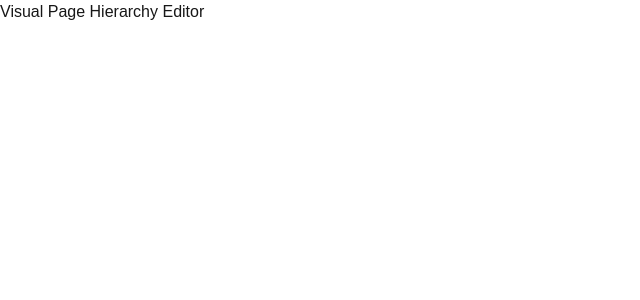
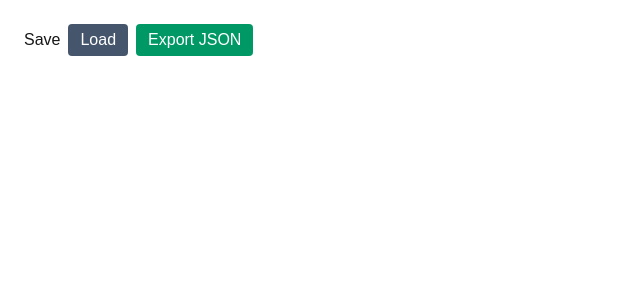
Before and after one commit to JibiGeorge/Jibi-George---Frontend-Developer, a Next.js app: page / in a window 1280 px wide. Shown: the top 300 px of the page, without its empty margins (0-640 px from the left). Built offline with nearby package versions, Linux system fonts and the light colour scheme.

Commit message:
add home page entry with Flow component

```diff
--- a/src/app/page.tsx
+++ b/src/app/page.tsx
@@ -1,7 +1,7 @@
+import Flow from "@/components/Flow";
+
 export default function Home() {
   return (
-    <div>
-      Visual Page Hierarchy Editor
-    </div>
+    <Flow />
   );
 }
--- /dev/null
+++ b/src/components/Flow.tsx
@@ -0,0 +1,22 @@
+"use client"
+
+const Flow = () => {
+
+    return (
+        <main className="p-6 space-y-4 w-full h-full">
+            <div className="flex gap-2">
+                <button>
+                    Save
+                </button>
+                <button className="px-3 py-1 bg-slate-600 text-white rounded">
+                    Load
+                </button>
+                <button className="px-3 py-1 bg-emerald-600 text-white rounded">
+                    Export JSON
+                </button>
+            </div>
+        </main>
+    )
+}
+
+export default Flow
```
